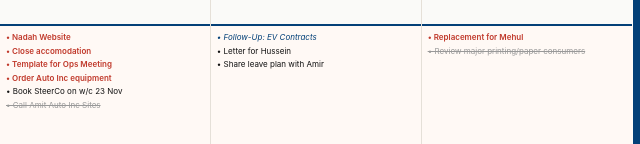
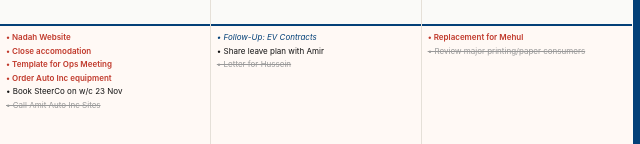
Before and after one commit to StevenMillioni/mykarimjee-diary, a plain HTML site: page index.html in a window 1280 px wide. Shown: the part 656-800 px from the top of the page, 0-640 px from the left. Drawn offline with Linux system fonts and the light colour scheme.

Commit message:
Strike through Letter for Hussein (24 Nov)
Co-Authored-By: Claude Sonnet 5.5 <noreply@anthropic.com>
Claude-Session: https://claude.ai/code/session_01HS6FCNHTL4QDeiXeKvbFWY

```diff
--- a/index.html
+++ b/index.html
@@ -528,7 +528,7 @@ const TASKS=[
 ,
   {id:"t292",title:"Share notes for last two meetings",date:"2026-11-20",type:"task",taskType:"mine",done:true}
 ,
-  {id:"t293",title:"Letter for Hussein",date:"2026-11-24",type:"task",taskType:"mine",done:false}
+  {id:"t293",title:"Letter for Hussein",date:"2026-11-24",type:"task",taskType:"mine",done:true}
 ,
   {id:"t294",title:"Order Auto Inc equipment",date:"2026-11-23",type:"task",taskType:"urgent",done:false}
 ,
```
